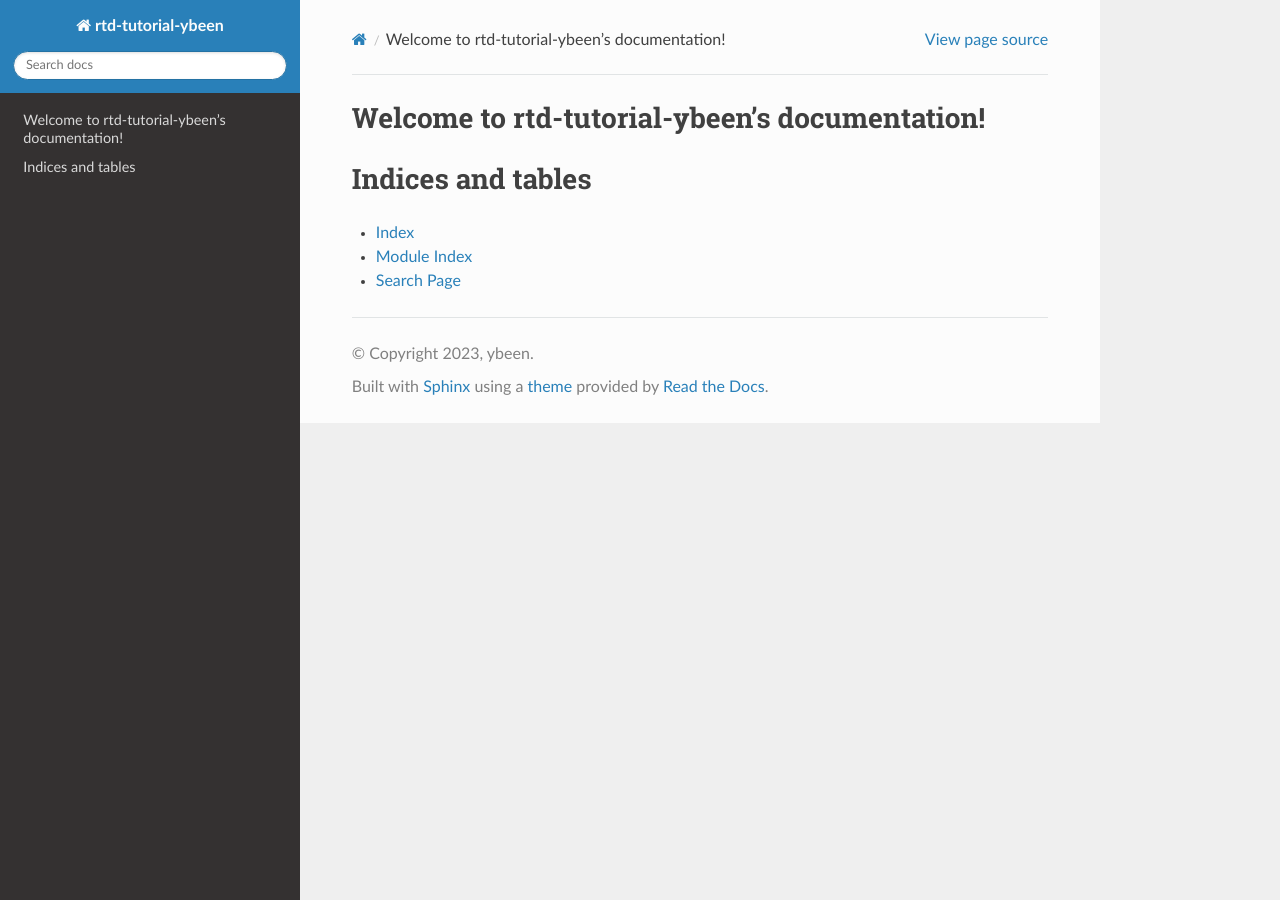
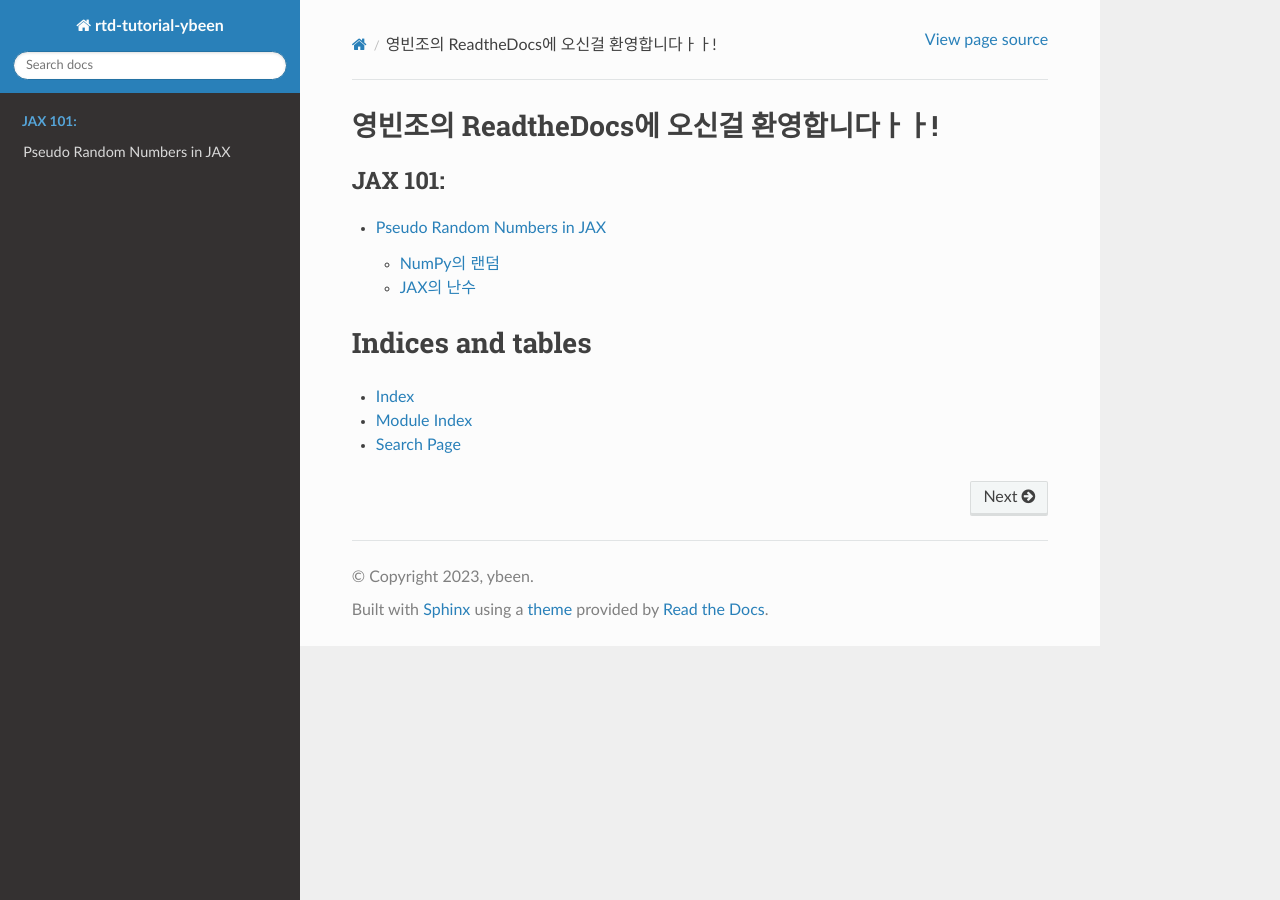
Before and after one commit to ybbin86/rtd-tutorial, a Sphinx documentation site: the page built from docs/source/index.rst, in a window 1280 px wide. Built offline with Sphinx 7.4.7 and the Read the Docs theme 2.0.0, drawn with Linux system fonts in a browser that asks for light colours; some of the changed lines change nothing that is shown.

Commit message:
add example

````diff
--- /dev/null
+++ b/docs/source/examples/Pseudo_Random_Numbers_in_JAX.md
@@ -0,0 +1,248 @@
+# Pseudo Random Numbers in JAX
+
+<a href="https://colab.research.google.com/drive/1PkpzL8bkU4IlUbytFc-JX93QXtNX1tsD" target="_parent"><img src="https://colab.research.google.com/assets/colab-badge.svg" alt="Open in Colab"/></a>
+
+*저자: Matteo Hessel & Rosalia Schneider* \
+*번역: 조영빈*
+
+
+```python
+import warnings
+warnings.filterwarnings(action='ignore')
+```
+
+이 섹션에서는 유사난수 생성기(pseudo random number generation, PRNG)에 중점을 둘 것입니다. 이는, 적절한 분포에서 추출된 난수 시퀀스의 속성과 근사한 속성을 가지는 숫자 시퀀스를 알고리즘적으로 생성하는 프로세스입니다.
+
+
+ PRNG 생성 시퀀스는 일반적으로 `seed`라고 하는 초기 값에 의해 결정되기 때문에 완전한 무작위(난수)는 아닙니다. 난수 추출의 각 단계는 샘플에서 다음으로 전달되는 `state`의 결정적 함수입니다.
+
+
+ 유사 난수 생성은 모든 머신러닝 또는 과학적인 컴퓨팅 프레임워크의 필수 구성 요소입니다. 일반적으로 JAX는 NumPy와 호환되기 위해 노력하지만 유사난수 생성은 눈에 띄는 예외입니다.
+
+ JAX와 NumPy가 취하는 난수 생성 방식의 차이를 더 잘 이해하기 위해 이 섹션에서는 두 가지 접근 방식 모두에 대해 설명할 것 입니다.
+
+## NumPy의 랜덤
+
+NumPy에서는 유사 난수 생성이 `numpy.random` 모듈에 의해 기본적으로 지원됩니다.
+
+ NumPy에서 유사 난수 생성은 전역 `state`를 기반으로 합니다.
+
+ 이는 `random.seed(SEED)`를 사용하여 결정적 초기 조건으로 설정할 수 있습니다.
+
+
+```python
+import numpy as np
+np.random.seed(0)
+```
+
+다음 코드를 사용하여 상태(state) 내용을 검사할 수 있습니다.
+
+
+```python
+def print_truncated_random_state():
+  """To avoid spamming the outputs, print only part of the state."""
+  full_random_state = np.random.get_state()
+  print(str(full_random_state)[:460], '...')
+
+print_truncated_random_state()
+```
+
+    ('MT19937', array([         0,          1, 1812433255, 1900727105, 1208447044,
+           2481403966, 4042607538,  337614300, 3232553940, 1018809052,
+           3202401494, 1775180719, 3192392114,  594215549,  184016991,
+            829906058,  610491522, 3879932251, 3139825610,  297902587,
+           4075895579, 2943625357, 3530655617, 1423771745, 2135928312,
+           2891506774, 1066338622,  135451537,  933040465, 2759011858,
+           2273819758, 3545703099, 2516396728, 127 ...
+
+
+`state`는 각 호출에 의해 랜덤 함수로 업데이트됩니다:
+
+
+```python
+np.random.seed(0)
+
+print_truncated_random_state()
+
+_ = np.random.uniform()
+
+print_truncated_random_state()
+```
+
+    ('MT19937', array([         0,          1, 1812433255, 1900727105, 1208447044,
+           2481403966, 4042607538,  337614300, 3232553940, 1018809052,
+           3202401494, 1775180719, 3192392114,  594215549,  184016991,
+            829906058,  610491522, 3879932251, 3139825610,  297902587,
+           4075895579, 2943625357, 3530655617, 1423771745, 2135928312,
+           2891506774, 1066338622,  135451537,  933040465, 2759011858,
+           2273819758, 3545703099, 2516396728, 127 ...
+    ('MT19937', array([2443250962, 1093594115, 1878467924, 2709361018, 1101979660,
+           3904844661,  676747479, 2085143622, 1056793272, 3812477442,
+           2168787041,  275552121, 2696932952, 3432054210, 1657102335,
+           3518946594,  962584079, 1051271004, 3806145045, 1414436097,
+           2032348584, 1661738718, 1116708477, 2562755208, 3176189976,
+            696824676, 2399811678, 3992505346,  569184356, 2626558620,
+            136797809, 4273176064,  296167901, 343 ...
+
+
+NumPy를 사용하면 한번의 함수 호출로 개별 숫자 또는 숫자의 전체 벡터를 샘플링할 수 있습니다. 예를 들어, 다음과 같이 균일 분포(uniform distribution)에서 3개의 스칼라 벡터를 추출할 수 있습니다:
+
+
+```python
+np.random.seed(0)
+print(np.random.uniform(size=3))
+```
+
+    [0.5488135  0.71518937 0.60276338]
+
+
+NumPy는 순차적 등가 보증(sequential equivalent guarantee)을 제공합니다. 이는 N개의 숫자를 개별적으로 샘플링하거나 N개의 벡터를 샘플링하면 동일한 유사-난수(pseudo-random) 시퀀스가 생성된다는 것을 의미합니다:
+
+
+```python
+np.random.seed(0)
+print("individually:", np.stack([np.random.uniform() for _ in range(3)]))
+
+np.random.seed(0)
+print("all at once: ", np.random.uniform(size=3))
+```
+
+    individually: [0.5488135  0.71518937 0.60276338]
+    all at once:  [0.5488135  0.71518937 0.60276338]
+
+
+## JAX의 난수
+
+JAX의 난수 생성은 중요한 면에서 NumPy와 다릅니다. 이는 NumPy의 PRNG 디자인 때문인데, JAX에서 원하는 여러 속성을 동시에 보장하는 것이 어렵기 때문입니다. 구체적으로 코드는 다음과 같은 속성을 가지고 있어야 합니다:
+
+1. 재현 가능(reproducible)
+2. 병렬화 가능(parallelizable)
+3. 벡터로 변환 가능(vectorisable)
+
+
+ 그 이유는 다음에서 논의할 것입니다. 첫째, 전역 상태(state)를 기반으로 한 PRNG 설계의 의미에 대해 초점을 맞추겠습니다. 이 코드를 깊게 생각해보세요:
+
+
+```python
+import numpy as np
+
+np.random.seed(0)
+
+def bar(): return np.random.uniform()
+def baz(): return np.random.uniform()
+
+def foo(): return bar() + 2 * baz()
+
+print(foo())
+```
+
+    1.9791922366721637
+
+
+함수 `foo`는 균일 분포에서 샘플링된 두 개의 스칼라를 합산합니다.
+
+이 코드의 출력은 네이티브 파이썬처럼 `bar()` 및 `baz()`에 대한 특정 실행 순서를 가정하는 경우에만 요구 사항 #1을 충족할 수 있습니다.
+
+이것은 이미 파이썬에 의해 시행되고 있기 때문에 NumPy에서는 큰 문제가 아니지만 JAX에서는 문제가 됩니다.
+
+그러나 이렇게 하면 서로의 함수는 jit을 할 때, 서로 의존하지 않지만 순서가 지정되어 있어 `bar`와 `baz`가 병렬화가 가능해야 한다는 요구사항 #2가 위배됩니다.
+
+이 문제를 방지하기 위해 JAX는 전역 상태를 사용하지 않습니다. 대신 랜덤 함수는 `key`라고 하는 상태를 명시적으로 사용합니다.
+
+
+```python
+from jax import random
+
+key = random.PRNGKey(42)
+
+print(key)
+```
+
+    [ 0 42]
+
+
+key는 `(2,)`모양의 단순한 배열입니다.
+
+'랜덤 key'는 본질적으로 '랜덤 시드'의 또 다른 단어입니다. 그러나 Numpy처럼 한 번만 설정하는 것이 아니라, JAX에서는 어떤 랜덤 함수를 호출하던 key가 지정되어야 합니다. 랜덤 함수는 key를 사용하지만 수정하지는 않습니다. 랜덤 함수에 동일한 key를 입력하면 항상 동일한 샘플이 생성됩니다:
+
+
+```python
+print(random.normal(key))
+print(random.normal(key))
+```
+
+    -0.18471177
+    -0.18471177
+
+
+**참고:** 동일한 key를 다른 랜덤 함수에 제공하면 상관관계가 있는 출력이 생성될 수 있으며, 일반적으로 이는 바람직하지 않습니다.
+
+*경험상, 동일한 출력을 원하는 것이 아니라면 key를 재사용하지 마세요*
+
+서로 다른 독립적인 샘플을 생성하려면 랜덤 함수를 호출할 때마다 스스로 key를 `split()`해야 합니다.
+
+
+```python
+print("old key", key)
+new_key, subkey = random.split(key)
+del key  # The old key is discarded -- we must never use it again.
+normal_sample = random.normal(subkey)
+print(r"    \---SPLIT --> new key   ", new_key)
+print(r"             \--> new subkey", subkey, "--> normal", normal_sample)
+del subkey  # The subkey is also discarded after use.
+
+# Note: you don't actually need to `del` keys -- that's just for emphasis.
+# Not reusing the same values is enough.
+
+key = new_key  # If we wanted to do this again, we would use new_key as the key.
+```
+
+    old key [ 0 42]
+        \---SPLIT --> new key    [2465931498 3679230171]
+                 \--> new subkey [255383827 267815257] --> normal 1.3694694
+
+
+`split()`은 하나의 `key`를 여러 개의 독립적인(유사 난수성 의미에서) key로 변환하는 결정론적 함수입니다. 출력 중 하나를 new_key로 유지하고 고유한 추가 key(`subkey`라고 함)를 랜덤 함수의 입력으로 안전하게 사용한 다음 영원히 폐기할 수 있습니다.
+
+정규 분포에서 다른 샘플을 얻으려면 `key`를 다시 분할해야 합니다. 중요한 점은 동일한 PRNGKey를 두 번 사용하지 않는다는 것입니다. `split()`은 key를 인수로 받기 때문에 분할할 때 이전 key를 버려야 합니다.
+
+`split(key)` 출력의 어느 부분을 `key`라고 하고, 어느 부분을 `subkey`라고 하는지는 중요하지 않습니다. 그것들은 모두 동일한 상태를 가진 유사 난수입니다. key/subkey 규칙을 사용하는 이유는 이 규칙이 향후 어떻게 사용되는지를 추적하기 위해서입니다. subkey는 무작위 기능에 의해 즉시 사용되는 반면, key는 나중에 더 많은 무작위성을 생성하기 위해 유지됩니다.
+
+일반적으로 위의 예는 다음과 같이 간결하게 작성됩니다.
+
+
+```python
+key, subkey = random.split(key)
+```
+
+그러면 이전 key가 자동으로 삭제됩니다.
+
+`split()`는 2개가 아니라 필요한 만큼의 key를 생성할 수 있다는 점에 주목할 필요가 있습니다:
+
+
+```python
+key, *forty_two_subkeys = random.split(key, num=43)
+```
+
+NumPy와 JAX의 랜덤 모듈 간의 또 다른 차이점은 위에서 언급한 순차 동등성 보장과 관련이 있습니다.
+
+NumPy와 마찬가지로 JAX의 랜덤 모듈은 숫자 벡터 샘플링도 가능하게 합니다. 그러나 JAX는 벡터화를 위한 SIMD 하드웨어에서의 병렬화와 충돌하기 때문에 순차적 동등성 보장을 제공하지 않습니다 (위의 요구사항 #3).
+
+아래의 예시에서, 정규 분포에서 세 개의 subkey를 사용하여 개별적으로 3개의 값을 추출하면, 하나의 key를 제공하고 `shape=(3,)`을 지정하는 것과 다른 결과가 나옵니다.
+
+
+```python
+key = random.PRNGKey(42)
+subkeys = random.split(key, 3)
+sequence = np.stack([random.normal(subkey) for subkey in subkeys])
+print("individually:", sequence)
+
+key = random.PRNGKey(42)
+print("all at once: ", random.normal(key, shape=(3,)))
+```
+
+    individually: [-0.04838832  0.10796154 -1.2226542 ]
+    all at once:  [ 0.18693547 -1.2806505  -1.5593132 ]
+
+
+위의 권장 사항과 달리 두 번째 예에서는 `random.normal()`에 대한 입력으로 `key`를 직접 사용합니다. 이것은 다른 곳에서 재사용하지 않을 것이기 때문에, 단일사용 원칙을 위반하지 않습니다.
--- a/docs/source/index.rst
+++ b/docs/source/index.rst
@@ -3,12 +3,14 @@
    You can adapt this file completely to your liking, but it should at least
    contain the root `toctree` directive.
 
-Welcome to rtd-tutorial-ybeen's documentation!
+영빈조의 ReadtheDocs에 오신걸 환영합니다ㅏㅏ!
 ==============================================
 
 .. toctree::
    :maxdepth: 2
-   :caption: Contents:
+   :caption: JAX 101:
+
+   examples/Pseudo_Random_Numbers_in_JAX.md
 
 
 
````
